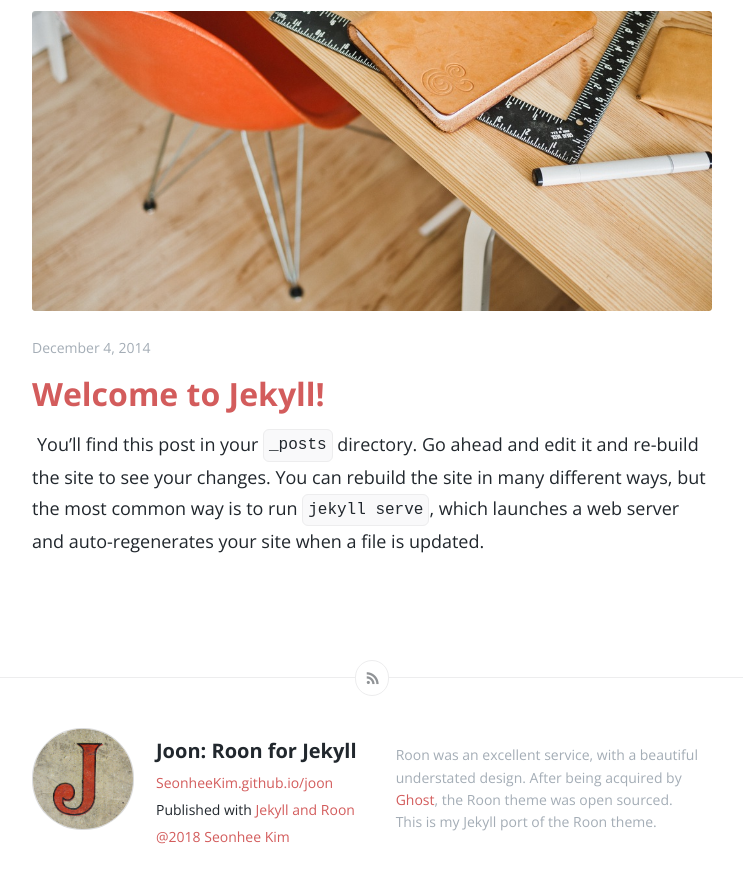
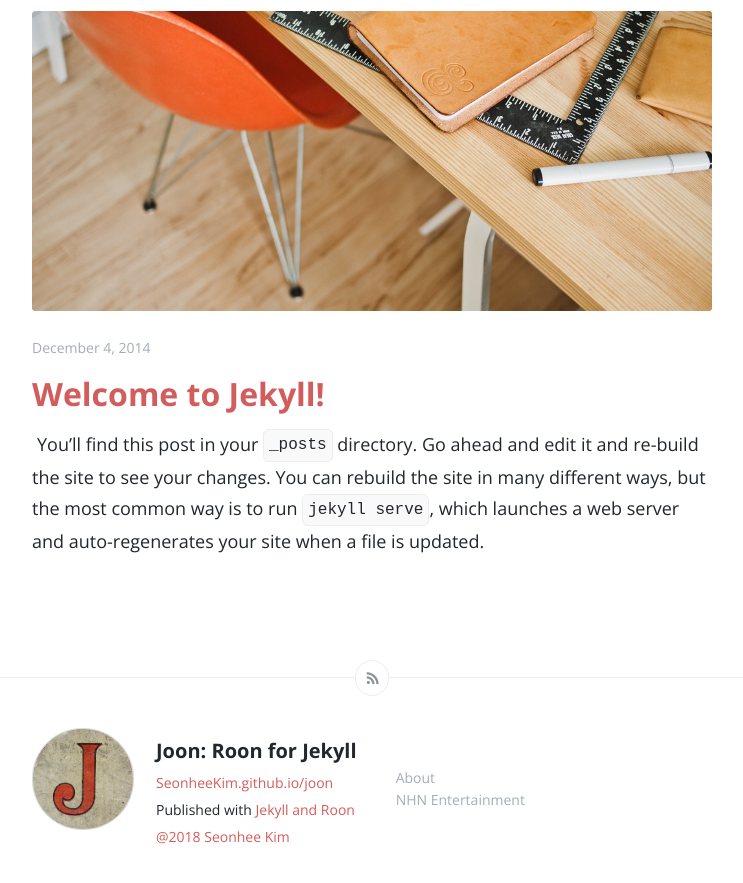
Before and after one commit to vormwald/joon, a Jekyll site: the page built from index.html, in a window 1280 px wide and 900 px high, scrolled down 871 px. Shown: the top 883 px of the window, without its empty margins (268-1011 px from the left). Built offline with Jekyll 4.4.1, drawn with Linux system fonts in a browser that asks for light colours; the list of posts is cut into pages by our own code.

Commit message:
change description
add company name

```diff
--- a/_config.yml
+++ b/_config.yml
@@ -3,9 +3,7 @@
 logo: logo.png # image from https://www.flickr.com/photos/lwr/5496279831/in/set-72157594159055823
 email: dnwdjqldb@naver.com
 description: > # this means to ignore newlines until "url:"
-  Roon was an excellent service, with a beautiful understated design. After
-  being acquired by <a href='https://ghost.org'>Ghost</a>, the Roon theme was
-  open sourced.<br> This is my Jekyll port of the Roon theme.
+  About <br> NHN Entertainment <br>
 url: "http://SeonheeKim.github.io" # the base hostname & protocol for your site
 baseurl: # the subpath of your site, e.g. /blog/
 twitter_username: jekyllrb
```
